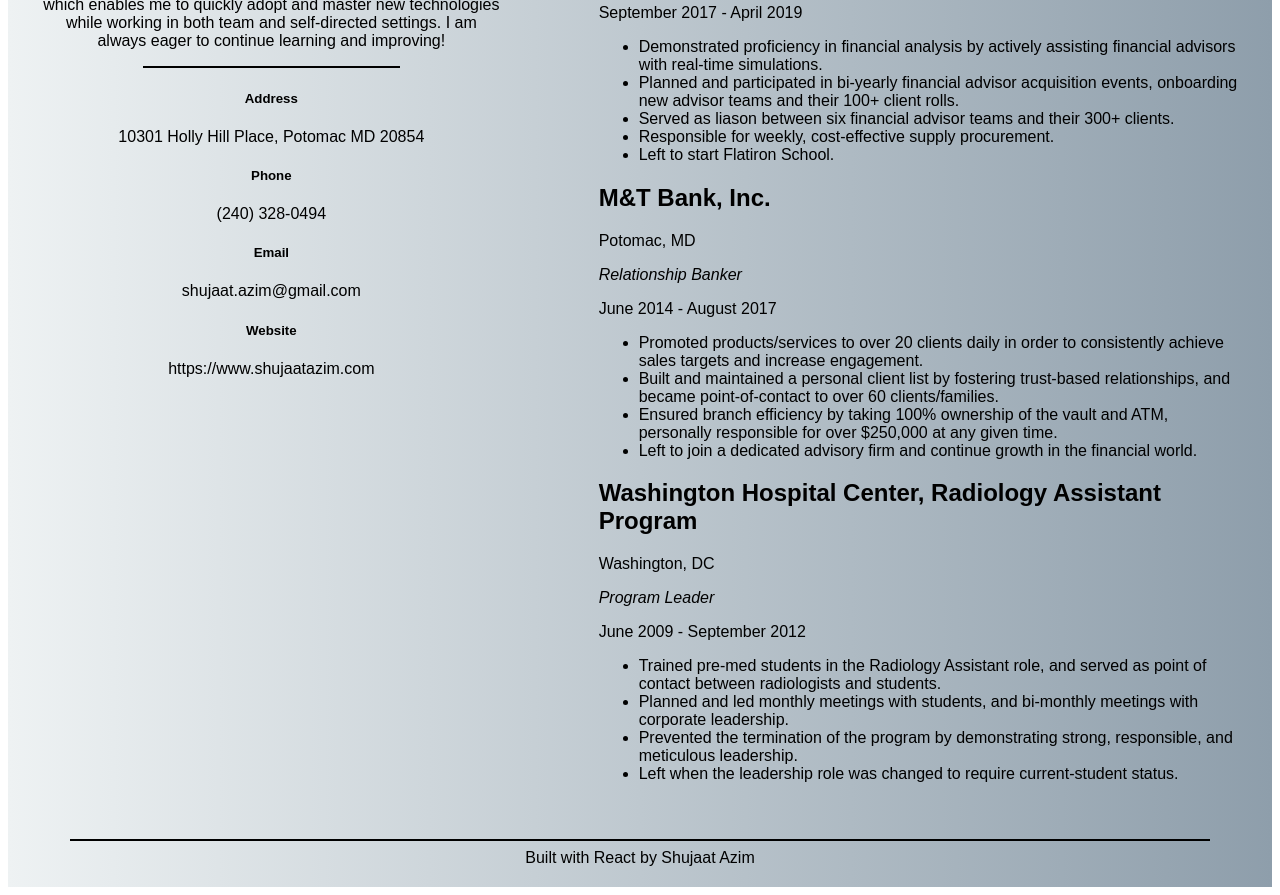
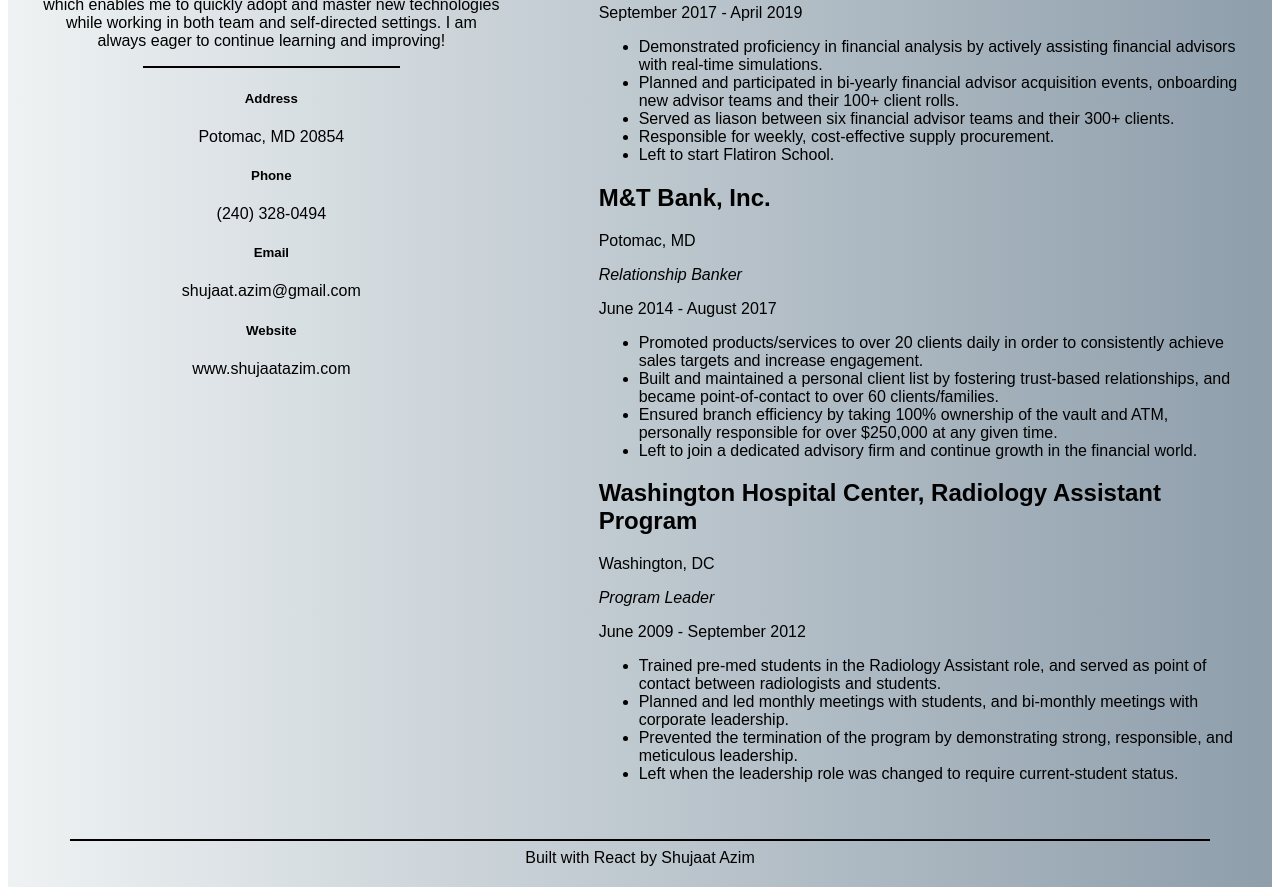
Before and after one commit to ShujaatAzim/Portfolio, a React (Create React App) app: page /resume in a window 1280 px wide. Shown: the part 660-1555 px from the top of the page. Built offline with nearby package versions, Linux system fonts and the light colour scheme.

Commit message:
Some minor display changes and word changes.

```diff
--- a/src/App.css
+++ b/src/App.css
@@ -93,7 +93,7 @@
 /* Resume Page */
 
 .resume-page {
-  padding-top: 3rem;
+  margin-top: 3rem;
 }
 
 .resume-page hr {
@@ -115,6 +115,13 @@
   margin-left: 2rem;
 }
 
+/* About Page */
+
+.about-page {
+  text-align: center;
+  margin-top: 3rem;
+}
+
 /* Not Found Page */
 
 .notfound {
--- a/src/Pages/Contact.js
+++ b/src/Pages/Contact.js
@@ -11,14 +11,13 @@
         <Grid item xs={6}>
           <div>
             <h1>Shujaat Azim</h1>
-            <img className="avatar" src={Avatar}
-              style={{ paddingTop: "1rem" }} alt="profile" />
+            <img className="avatar" src={Avatar} alt="profile" style={{ margin: "1rem" }} />
             <PersonalStatement />
           </div>
         </Grid>
         <Grid item xs={6}>
           <div>
-            <h1>Contact Me</h1>
+            <h1>Let's Chat!</h1>
             <div className="contact-info">
               <ContactList /> {/* the text in this list is not collapsing when screen is resized, except for the phone number which is. */}
             </div>
--- a/src/Pages/Resume.js
+++ b/src/Pages/Resume.js
@@ -21,13 +21,13 @@
               <PersonalStatement />
             <hr />
             <h5>Address</h5>
-            <p>10301 Holly Hill Place, Potomac MD 20854</p>
+            <p>Potomac, MD 20854</p>
             <h5>Phone</h5>
             <p>(240) 328-0494</p>
             <h5>Email</h5>
             <p>shujaat.azim@gmail.com</p>
             <h5>Website</h5>
-            <p>https://www.shujaatazim.com</p>
+            <p>www.shujaatazim.com</p>
           </div>
         </Grid>
         <Grid item xs={7}>
```
